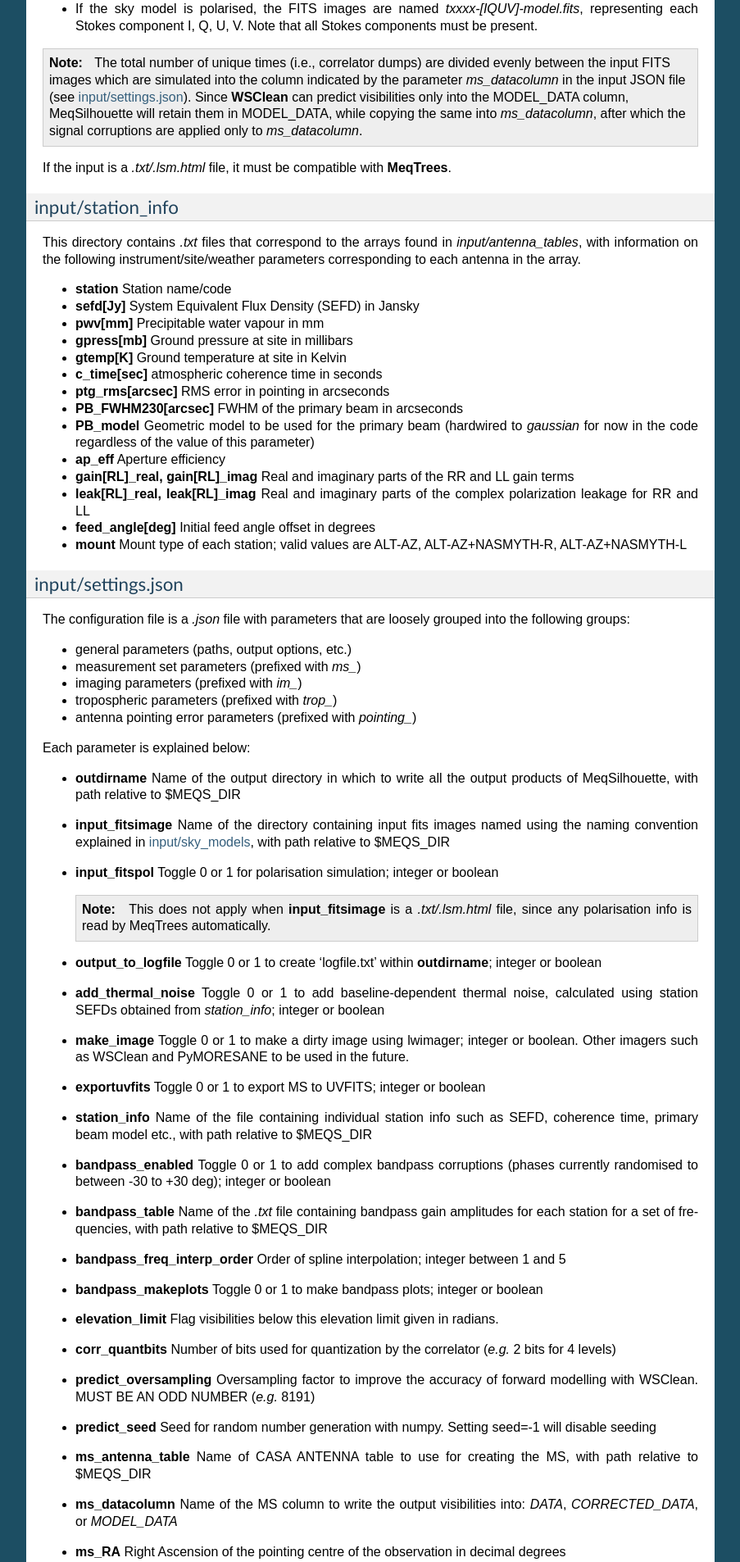
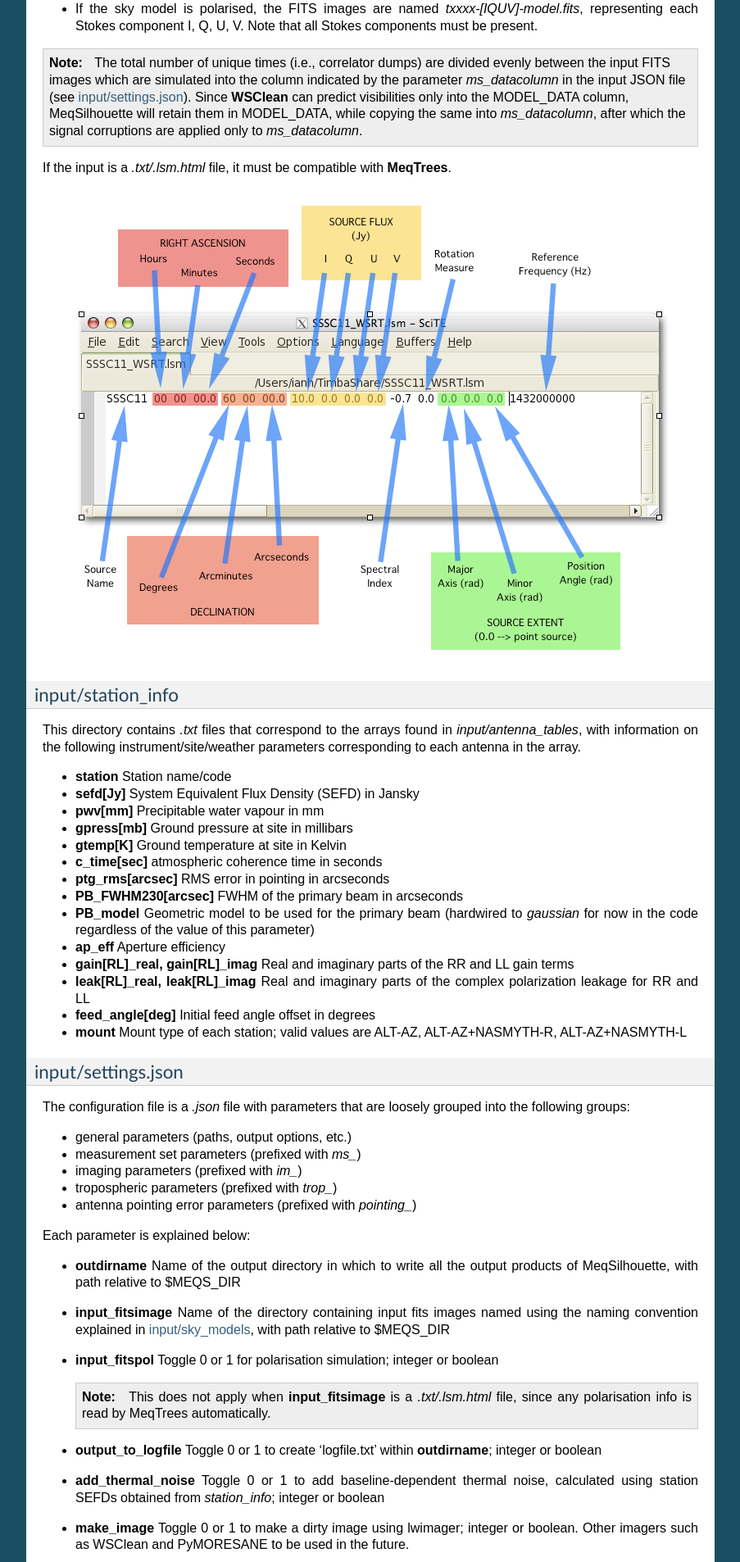
Before and after one commit to rdeane/MeqSilhouette, a Sphinx documentation site: the page built from docs/source/io.rst, in a window 1280 px wide. Shown: the part 764-2670 px from the top of the page at 82% size, without its empty margins (198-1101 px from the left). Built offline with Sphinx 7.4.7, drawn with Linux system fonts in a browser that asks for light colours.

Commit message:
Add LSM format

```diff
--- a/docs/source/io.rst
+++ b/docs/source/io.rst
@@ -42,6 +42,12 @@ The following naming convention applies to the individual FITS images:
  them in MODEL_DATA, while copying the same into *ms_datacolumn*, after which the signal corruptions are applied only to *ms_datacolumn*.
 
 If the input is a *.txt/.lsm.html* file, it must be compatible with **MeqTrees**.
+
+.. image:: LSM.png
+    :width: 764px
+    :align: center
+    :height: 579px
+    :alt: alternate text
 
 input/station_info
 ------------------
```
Also changed, not shown: docs/source/LSM.png (added).
